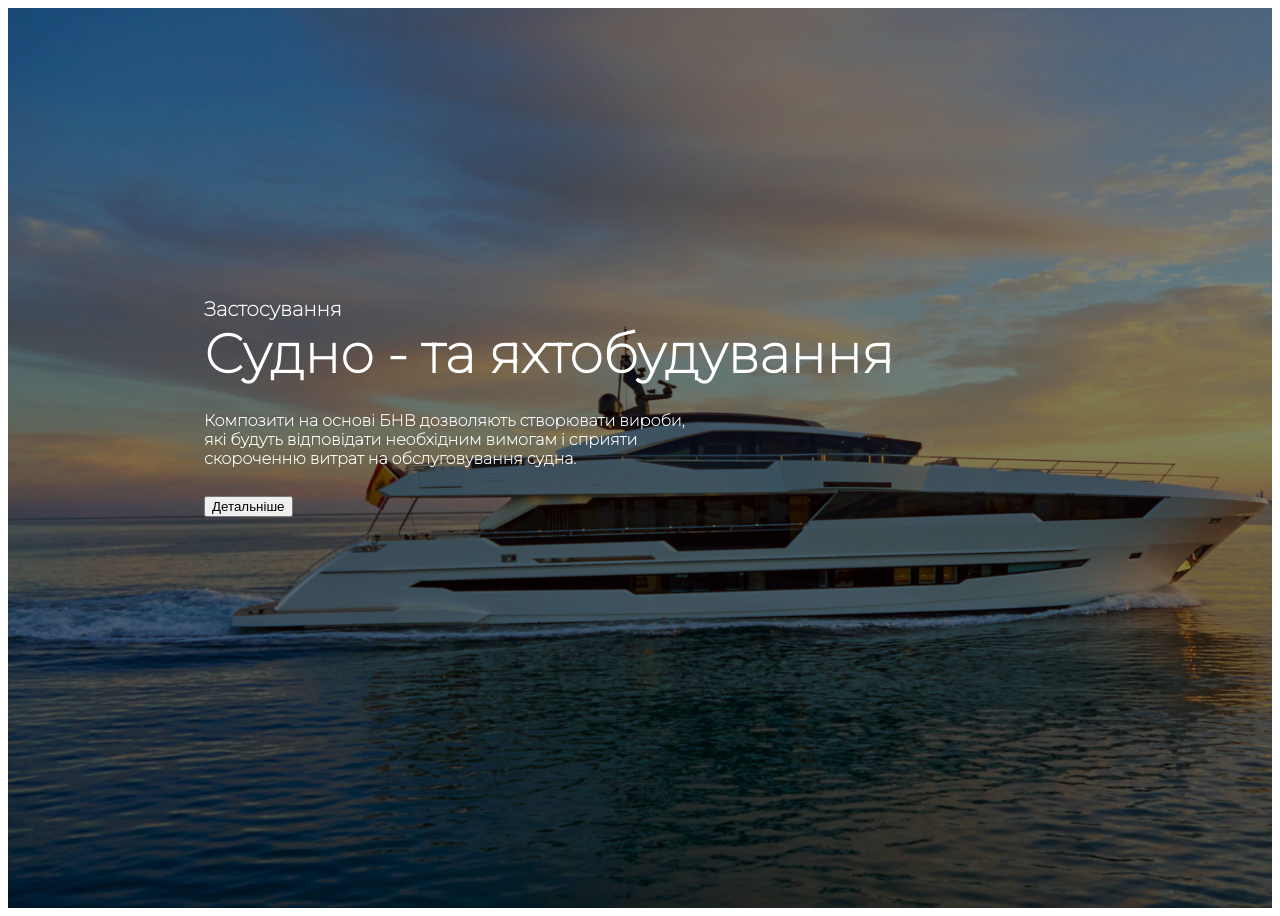
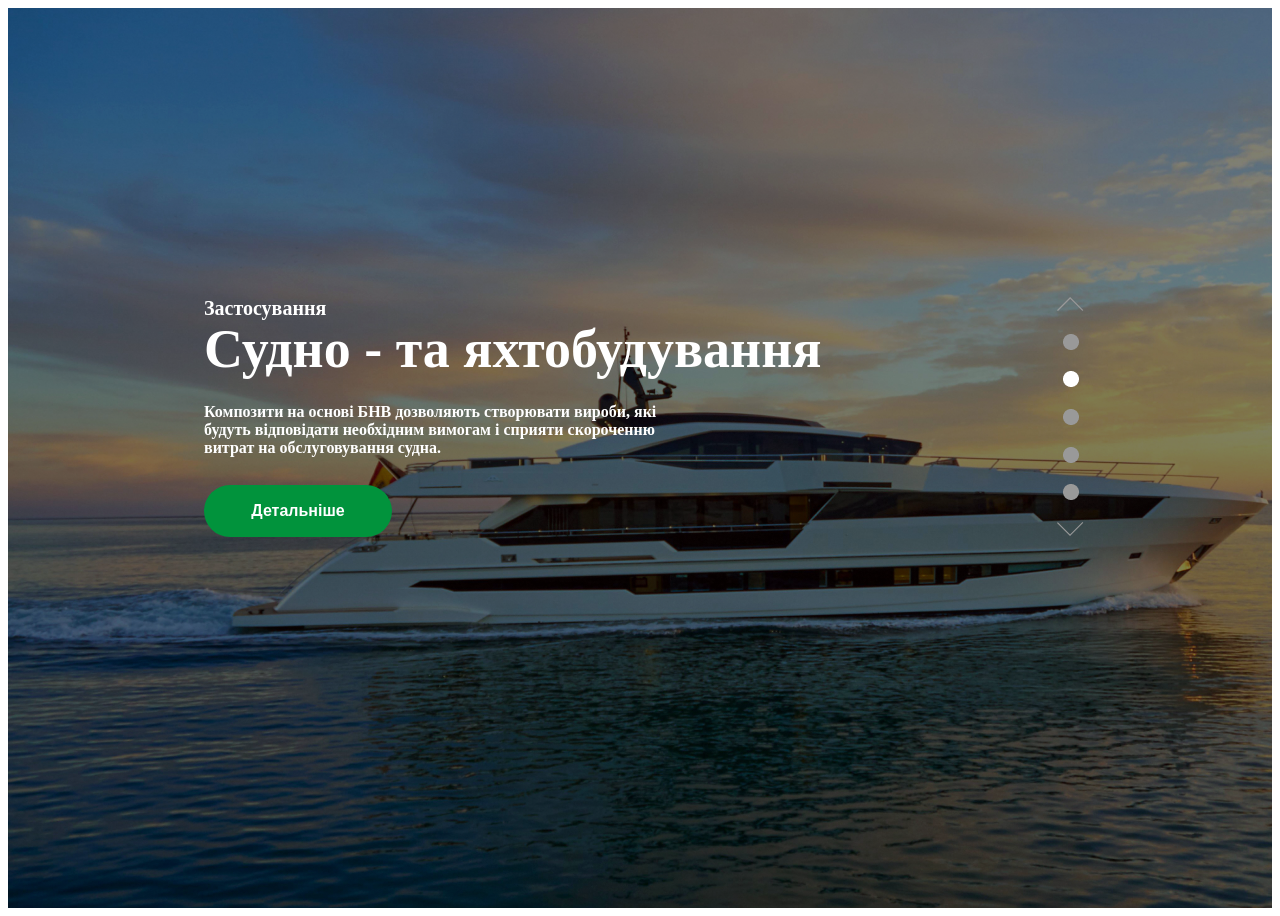
Before and after one commit to PrimaMicher/Pawo, a plain HTML site: page index.html in a window 1280 px wide. Drawn offline with Linux system fonts and the light colour scheme.

Commit message:
add commit

```diff
--- a/index.html
+++ b/index.html
@@ -19,6 +19,7 @@
 </head>
 <body>
 <div class="box">
+    <div class="child_box">
         <div class="left_side">
             <div class="left_side_top">Застосування
             </div>
@@ -33,6 +34,17 @@
                 <button>Детальніше</button>
             </div>
         </div>
+        <div class="right_side">
+            <img src="images/Group%202518.png" alt="arrow up">
+            <img src="images/Ellipse%2023.png" alt="grey_circule">
+            <img src="images/Ellipse%2019.png" alt="white_circule">
+            <img src="images/Ellipse%2023.png" alt="grey_circule">
+            <img src="images/Ellipse%2023.png" alt="grey_circule">
+            <img src="images/Ellipse%2023.png" alt="grey_circule">
+            <img src="images/Group%202517.png" alt="arrow down">
+
+        </div>
+    </div>
 </div>
 </body>
 </html>
--- a/style.css
+++ b/style.css
@@ -6,23 +6,25 @@
 .box {
     background:linear-gradient(rgba(0,0,0,0.5),rgba(0,0,0,0.5)),  url(./images/fone.jpg);
     height: 900px;
+
+}
+.child_box{
+    display: flex;
+    justify-content: space-between;
 }
 .left_side {
     color: #ffffff;
-    display: block;
+    /*display: block;*/
     flex-wrap: wrap;
     margin-left: 196px;
+    padding-top: 289px;
 
 
 }
 
-.left_side_top, .left_side_tit, .left_side_text, .green_btn {
 
-    font-family: 'Exo 2', sans-serif;
-    font-family: 'Montserrat', sans-serif;
-}
 .left_side_top {
-    padding-top: 289px;
+
     font-weight: bold;
     font-size: 20px;
 
@@ -31,6 +33,7 @@
 .left_side_tit {
     font-size: 54px;
     font-weight: bold;
+    line-height: 109.5%;
 
 }
 
@@ -41,13 +44,30 @@
     margin-top: 24px;
     max-width: 502px;
 }
-.green_btn {
+button {
+    background-color: #01933C;
+    color: white;
     height: 52px;
+    width: 188px;
+    text-align: center;
+    padding: 16px 44px;
     box-sizing: border-box;
     border-radius: 61px;
-    font-weight: 500;
+    font-weight: bold;
     font-size: 16px;
     line-height: 20px;
     margin-top: 28px;
+    border: none;
+    cursor: pointer;
+
 
 }
+.right_side{
+    display: flex;
+    flex-direction: column;
+    justify-content: space-between;
+    align-items: center;
+    margin-top: 289px;
+    margin-right:188px ;
+
+}
```
Also changed, not shown: images/Ellipse 19.png (added), images/Ellipse 23.png (added), images/Group 2517.png (added), images/Group 2518.png (added). Lines whose indentation alone changed are shown as unchanged.
